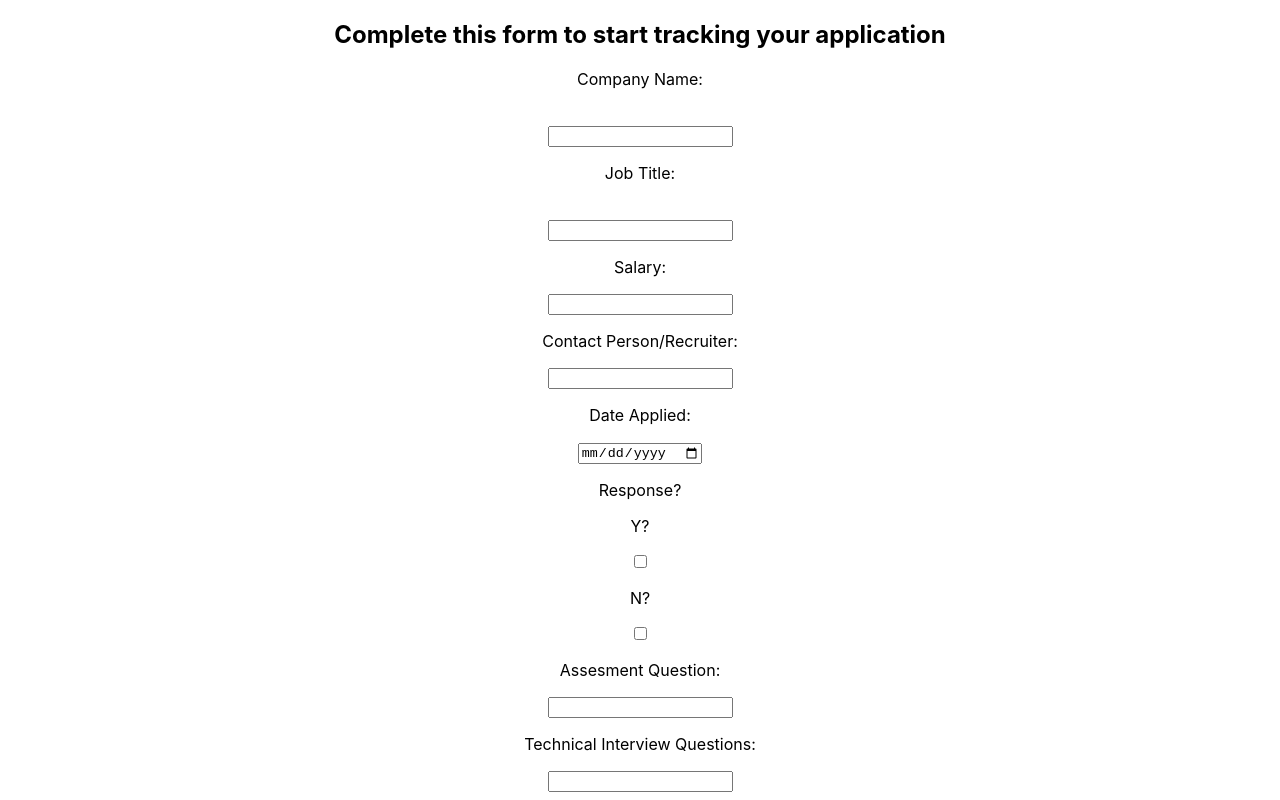
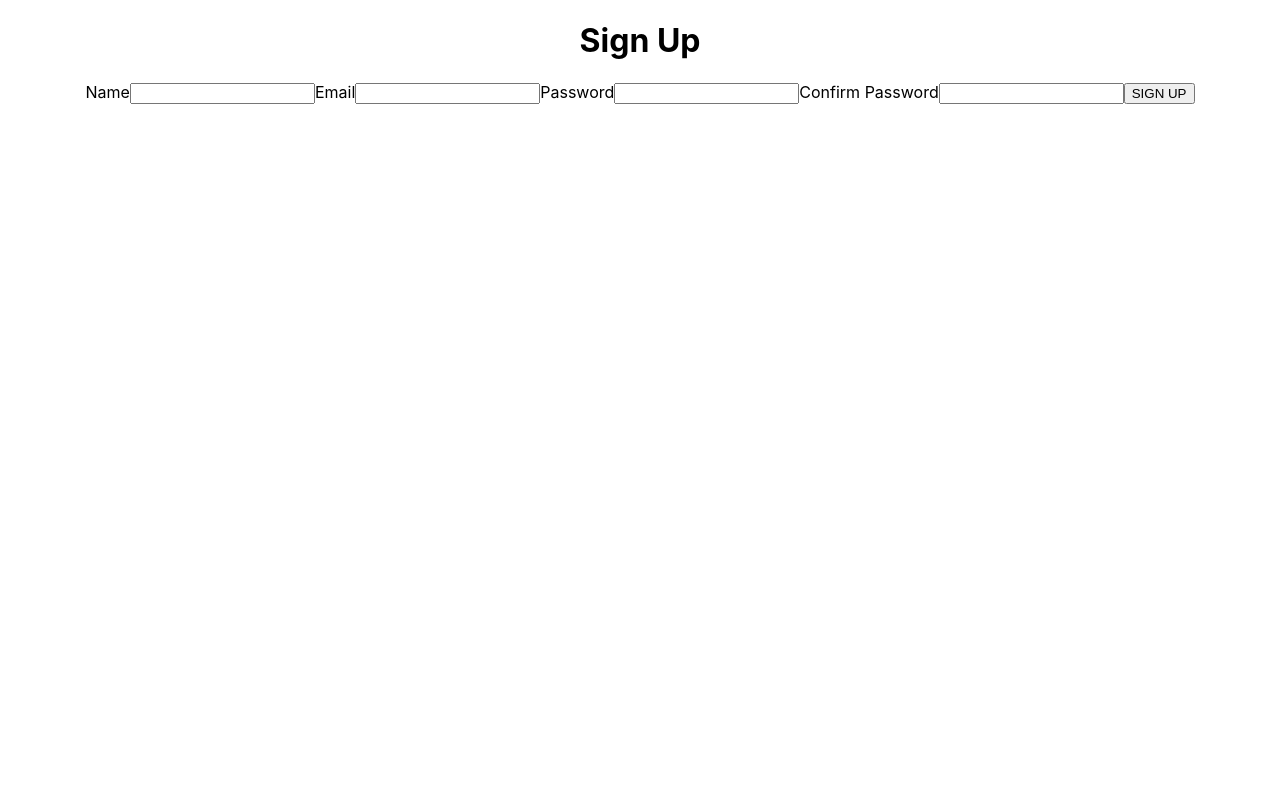
Before and after one commit to wescbro12/APPlied, a React (Create React App) app: page / in a window 1280 px wide. Shown: the top 800 px of the page. Built offline with nearby package versions, Linux system fonts and the light colour scheme.

Commit message:
added login and signup forms and pages

```diff
--- /dev/null
+++ b/config/ensureLoggedIn.js
@@ -0,0 +1,4 @@
+module.exports = function (req, res, next) {
+    if (!req.user) return res.status(401).json('Unauthorized');
+    next();
+}
--- a/controllers/api/users.js
+++ b/controllers/api/users.js
@@ -1,7 +1,7 @@
 const User = require('../../models/Users');
 const jwt = require('jsonwebtoken');
 const bcrypt = require('bcryptjs');
-const { restart } = require('nodemon');
+
 
 module.exports = {
     create,
@@ -45,6 +45,6 @@ function createJWT(user) {
         //the data payload
         { user },
         process.env.SECRET,
-        { espiresIn: '24h' }
+        { expiresIn: '24h' }
     )
 }
--- a/src/App.js
+++ b/src/App.js
@@ -2,11 +2,16 @@
 import './App.css';
 // import Home from './pages/Home';
 import NewJobPage from './pages/NewJob';
+import React, { useState } from 'react';
+import { getUser } from './utilities/users-service';
+import LogInPage from './pages/LogInPage';
+import SignUpPage from './pages/SignUpPage';
 
 function App() {
+  const [user, setUser] = useState(getUser())
   return (
     <div className="App">
-     <NewJobPage />
+      <SignUpPage />
     </div>
   );
 }
--- a/src/components/LogInForm.jsx
+++ b/src/components/LogInForm.jsx
@@ -0,0 +1,46 @@
+import { useState } from "react";
+import * as userService from '../utilities/users-service';
+
+export default function LoginForm({setUser}) {
+    const [credentials, setCredentials] = useState({
+        email: '',
+        password:''
+    });
+
+    const [error, setError] = useState();
+
+    const handleChange = (evt) => {
+        setCredentials({ ...credentials, [evt.target.name]: evt.target.value });
+        setError('');
+    }
+
+    const handleSubmit = async (evt) => {
+        evt.preventDefault()
+        try {
+            const user = await userService.login(credentials);
+            setUser(user)
+        } catch (error) {
+            setError(error.message)
+        } finally {
+            setCredentials({
+                email: '',
+                password: ''
+            })
+        }
+    }
+
+    return (
+        <div>
+            <div>
+                <form autoComplete="off" onSubmit={handleSubmit}>
+                    <label>Email</label>
+                    <input type='email' name='email' value={credentials.email} onChange={handleChange} required />
+                    <label>Password</label>
+                    <input type='password' name='password' value={credentials.password} onChange={handleChange} required />
+                    <button type='submit'>Log In</button>
+                </form>
+            </div>
+            <h1>&nbsp;{error}</h1>
+        </div>
+    )
+}
--- a/src/components/SignUpForm.jsx
+++ b/src/components/SignUpForm.jsx
@@ -0,0 +1,58 @@
+import { Component } from "react";
+import { signUp } from "../utilities/users-api";
+
+
+export default class SignUpForm extends Component {
+    state = {
+        name: '',
+        email: '',
+        password: '',
+        confirm: '',
+        error: ''
+    }
+
+    handleChange = (evt) => {
+        this.setState({...this.state, [evt.target.name]: evt.target.value, error:''})
+    }
+
+    handleSubmit = async (evt) => {
+        evt.preventDefault();
+        try {
+            const formData = { ...this.state };
+            delete formData.error;
+            delete formData.confirm;
+            const user = await signUp(formData);
+            this.props.setUser(user)
+        } catch (error) {
+            this.setState({error: 'Sign Up Failed'})
+        } finally {
+            this.setState({
+                name: '',
+                email: '',
+                password: '',
+                confirm: ''
+            })
+        }
+    }
+    render() {
+        const disable = this.state.password !== this.state.confirm;
+        return (
+            <div>
+                <div>
+                    <form autoComplete="off" onSubmit={this.handleSubmit}>
+                        <label>Name</label>
+                        <input type='text' name='name' value={this.state.name} onChange={this.handleChange} required />
+                        <label>Email</label>
+                        <input type='email' name='email' value={this.state.email} onChange={this.handleChange} required />
+                        <label>Password</label>
+                        <input type='password' name='password' value={this.state.password} onChange={this.handleChange} required />
+                        <label>Confirm Password</label>
+                        <input type='password' name='confirm' value={this.state.confirm} onChange={this.handleChange} required />
+                        <button type='submit' disable={disable}>SIGN UP</button>
+                    </form>
+                </div>
+                <h1>&nbsp;{this.state.error}</h1>
+            </div>
+        );
+    }
+}
--- a/src/pages/LogInPage.js
+++ b/src/pages/LogInPage.js
@@ -0,0 +1,10 @@
+import LoginForm from "../components/LogInForm";
+
+export default function LogInPage() {
+    return (
+        <>
+            <h1> Log in Here</h1>
+            <LoginForm />
+        </>
+    )
+}
--- a/src/pages/SignUpPage.js
+++ b/src/pages/SignUpPage.js
@@ -0,0 +1,13 @@
+import SignUpForm from "../components/SignUpForm";
+import { useState } from "react";
+
+
+export default function SignUpPage({ setUser }) {
+    return (
+        <div>
+            <h1>Sign Up</h1>
+            {<SignUpForm setUser={setUser} />}
+
+        </div>
+    )
+}
--- /dev/null
+++ b/src/utilities/users-api.js
@@ -0,0 +1,11 @@
+import sendRequest from './send-request';
+
+const BASE_URL = '/api/users';
+
+export async function signUp(userData) {
+    return sendRequest(`${BASE_URL}`, 'POST', userData)
+}
+
+export async function login(credentials) {
+    return sendRequest(`${BASE_URL}/login`, 'POST', credentials)
+}
--- a/src/utilities/users-service.js
+++ b/src/utilities/users-service.js
@@ -1,7 +1,21 @@
 
+import * as usersAPI from './users-api';
+
+// Signing up
+export async function signUp(userData) {
+    const token = await usersAPI.signUp(userData);
+    localStorage.setItem('token', token)
+    return getUser();
+}
+
+//Logging In
+export async function login(credentials) {
+    const token = await usersAPI.login(credentials);
+    localStorage.setItem('token', token);
+    return getUser();
+}
 
 //Getting token
-
 export function getToken() {
     const token = localStorage.getItem('token');
     if (!token) return null;
@@ -13,3 +27,14 @@ export function getToken() {
     }
     return token;
 }
+
+//getUser
+export function getUser() {
+    const token = getToken();
+    return token ? JSON.parse(atob(token.split('.')[1])).user : null;
+}
+
+//Logging out
+export function logOut() {
+    localStorage.removeItem('token')
+}
```
Also changed, not shown: config/checkToken.js (added, +19 -0 lines), routes/api/users.js (+17 -0 lines).
